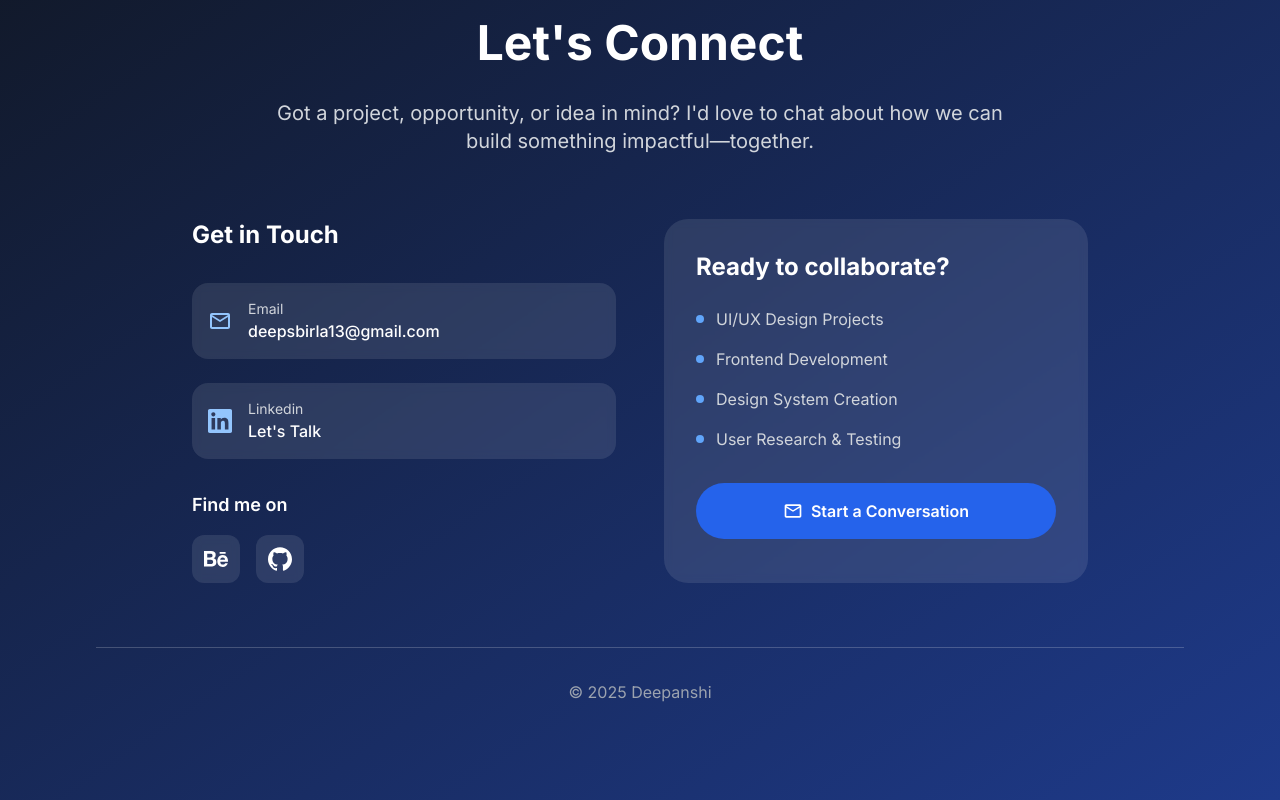
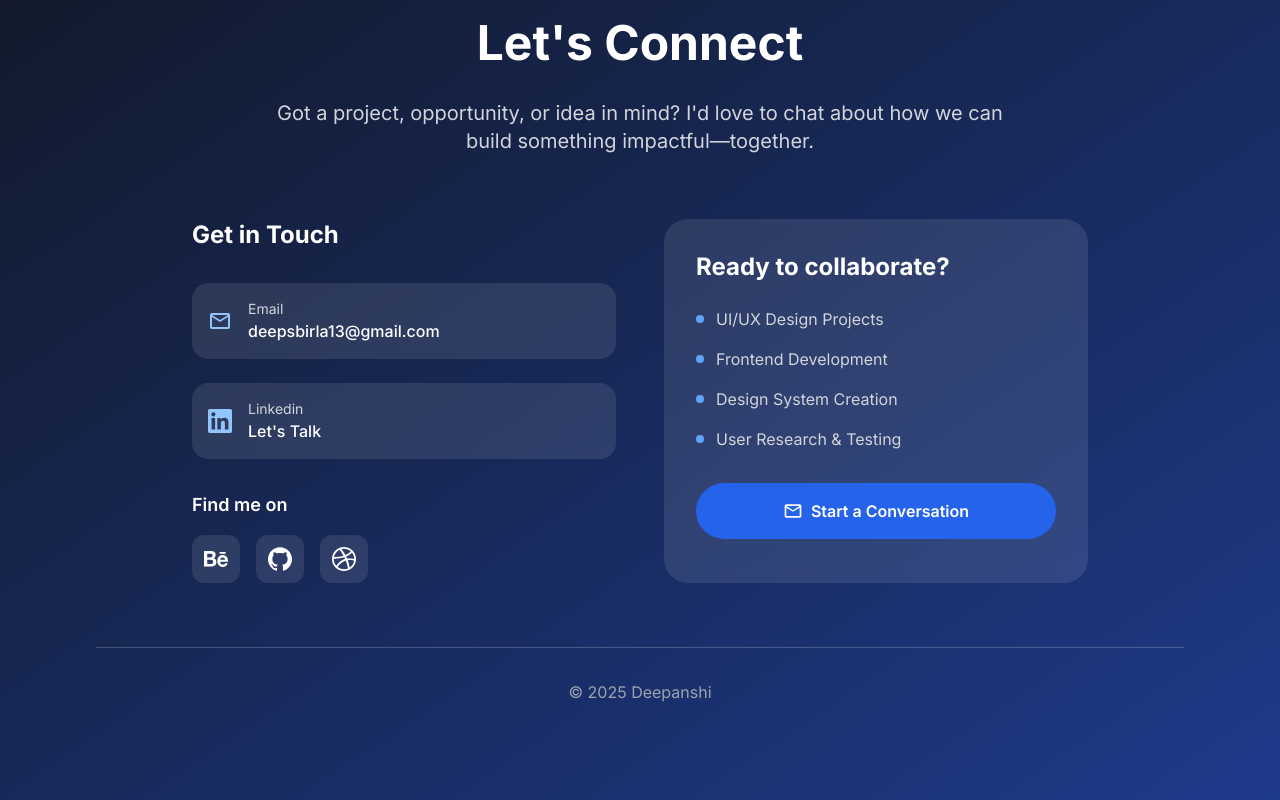
Before and after one commit to Birla13/Portfolio_V2, a React (Create React App) app: page / in a window 1280 px wide. Shown: the part 4838-5638 px from the top of the page. Built offline with nearby package versions, Linux system fonts and the light colour scheme.

Commit message:
Added Dribbble Account Link in Contact Section

```diff
--- a/src/components/Hero.jsx
+++ b/src/components/Hero.jsx
@@ -16,7 +16,8 @@ const Hero = () => {
           <div className="text-left">
             {/* Main Heading */}
             <h1 className="text-4xl md:text-6xl font-bold text-gray-900 mb-6 leading-tight">
-              Hi, I'm <span className="gradient-text">{heroData.name}</span>
+              Hi, I'm
+              <br /> <span className="gradient-text">{heroData.name}</span>
             </h1>
 
             {/* Description */}
--- a/src/data.js
+++ b/src/data.js
@@ -1,7 +1,7 @@
 import { BiAward, BiCodeAlt, BiPalette, BiTrendingUp } from 'react-icons/bi';
 import { GoPeople } from 'react-icons/go';
 import { MdOutlineEmail } from 'react-icons/md';
-import { SiBehance, SiGithub, SiLinkedin } from "react-icons/si";
+import { SiBehance, SiDribbble, SiGithub, SiLinkedin } from "react-icons/si";
 
 // Navigation Data
 export const name = "Deepanshi Birla";
@@ -236,7 +236,14 @@ export const socialLinks = [
         icon: <SiGithub className="w-6 h-6" />,
         label: "GitHub",
         href: "https://github.com/birla13",
-        color: "hover:bg-gray-800"
+        color: "hover:bg-gray-500"
+    },
+    {
+        icon: <SiDribbble className="w-6 h-6" />,
+        label: "Dribbble",
+        href: "https://dribbble.com/Deepanshi13",
+        color: "hover:bg-gray-500"
+
     }
 ];
 
```
